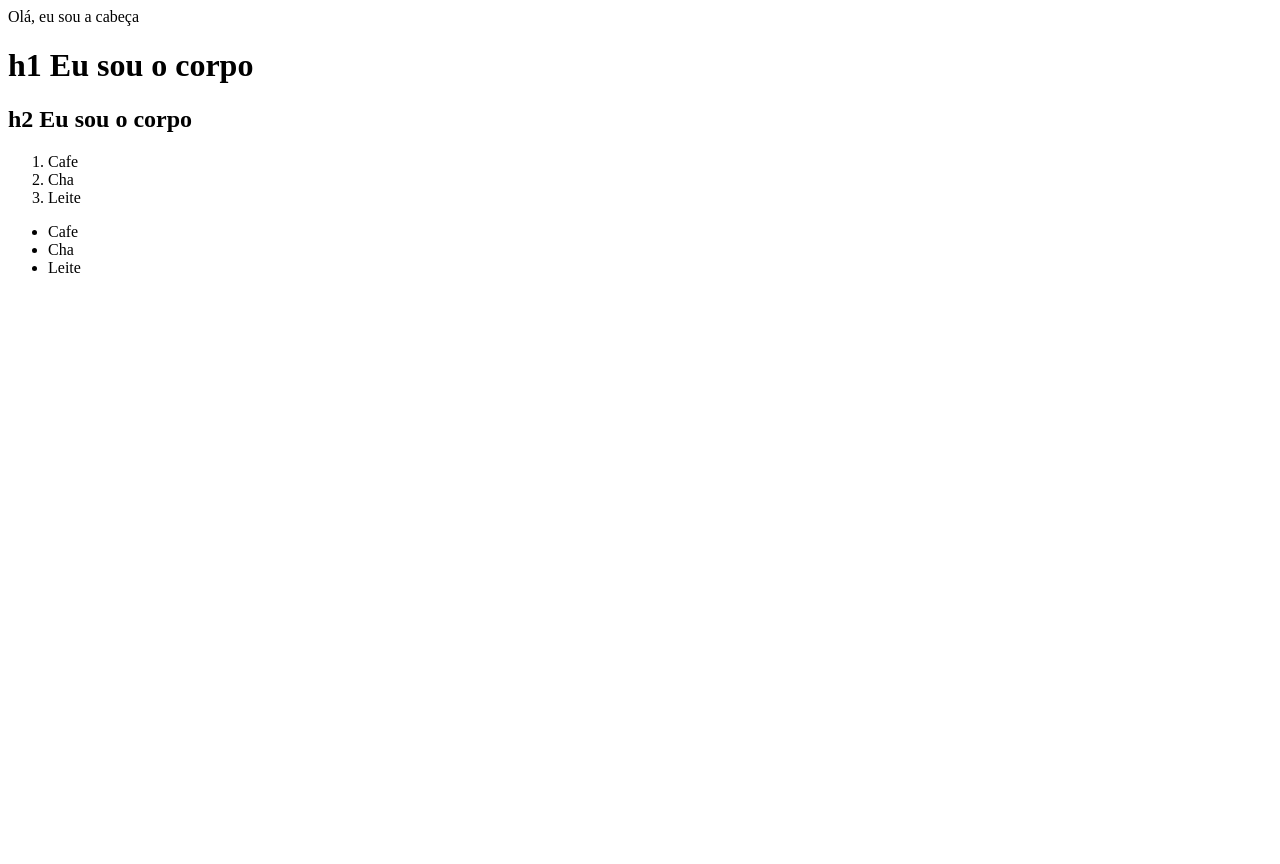
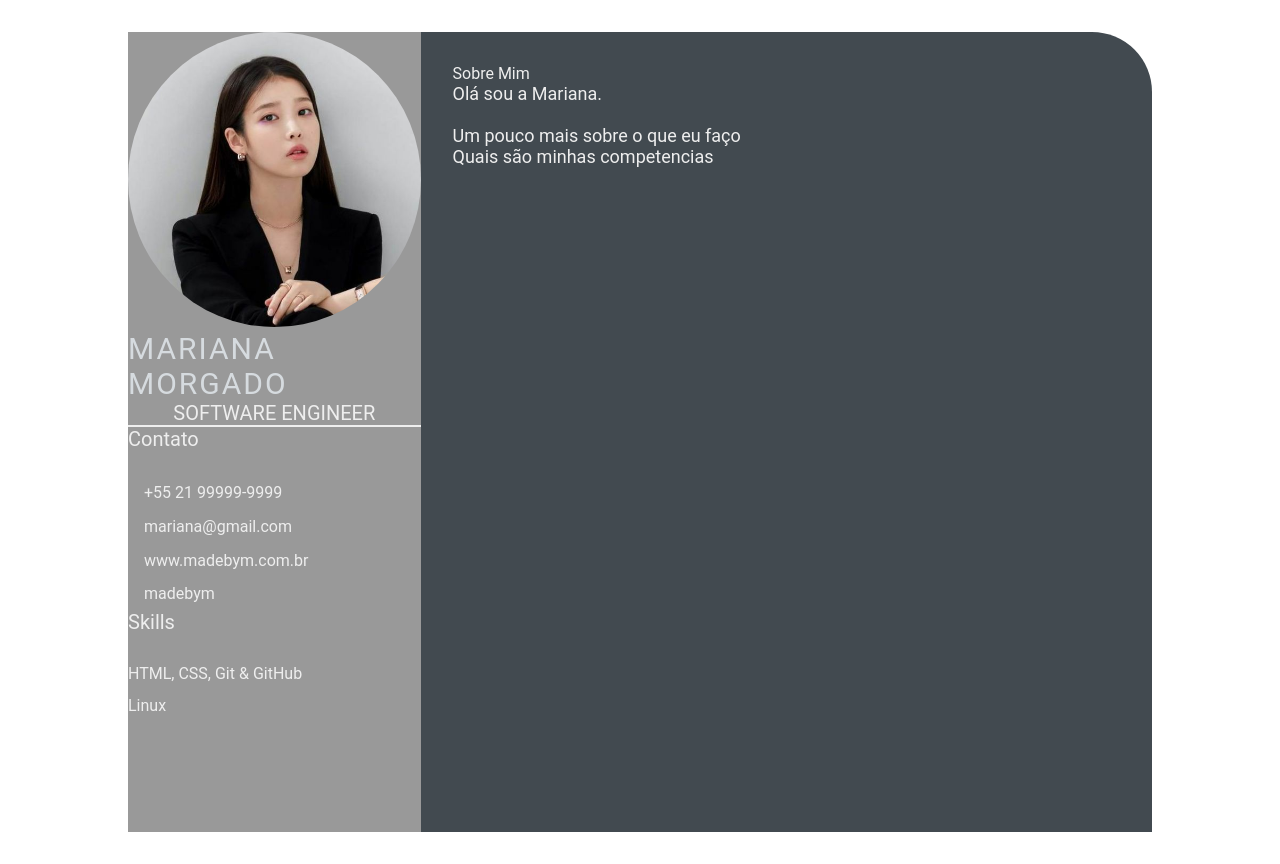
Before and after one commit to madebym/devweekgit.github.io, a plain HTML site: page index.html in a window 1280 px wide. Before the commit the page ends 800 px from the top, so only its background shows below. Drawn offline with Linux system fonts and the light colour scheme.

Commit message:
feature: add style.css & profile-image | updated index.html (#2)

```diff
--- a/index.html
+++ b/index.html
@@ -1,21 +1,52 @@
-<html>
-    <head>
-        <tittle>
-            Olá, eu sou a cabeça
-        </tittle>
-    </head>
-    <body>
-        <h1>h1 Eu sou o corpo</h1>
-        <h2>h2 Eu sou o corpo</h2>
-    </body>
-    <ol>
-        <li>Cafe</li>
-        <li>Cha</li>
-        <li>Leite</li>
-    </ol>
-    <ul>
-        <li>Cafe</li>
-        <li>Cha</li>
-        <li>Leite</li>
-    </ul>
+<!DOCTYPE html>
+<html lang="en">
+<head>
+    <meta charset="UTF-8">
+    <meta http-equiv="X-UA-Compatible" content="IE=edge">
+    <meta name="viewport" content="width=device-width, initial-scale=1.0">
+    <title>Mariana Morgado CV</title>
+
+    <link rel="stylesheet" href="style.css">
+</head>
+<body>
+    <main class="resume-contents">
+        <section class="left-section">
+            <section class="left-section-content">
+                <div class="profile">
+                    <img class="profile-image" src="img/profile-image.jpeg" alt="Profile image">
+                <p class="name">Mariana Morgado</p>
+                <p class="profession">Software Engineer</p>
+            </div>
+            <div class="contact-info">
+                <p class="left-title">Contato</p>
+                <ul>
+                    <li><i class="fa fa-phone"></i>+55 21 99999-9999</li>
+                    <li><i class="fa fa-envelope"></i>mariana@gmail.com</li>
+                    <li><i class="fa fa-globe"></i>www.madebym.com.br</li>
+                    <li><i class="fa fa-github"></i>madebym</li>
+                </ul>
+            </div>
+            <div class="skills">
+                <p class="left-title">Skills</p>
+                <ul>
+                    <li><p>HTML, CSS, Git & GitHub</p></li>
+                    <li><p>Linux</p></li>
+                </ul>
+            </div>
+            </section>
+            </section>
+            <section class="right-section">
+                <div class="right-section-contents">
+                    <section class="about gap">
+                        <div class="right-title">Sobre Mim</div>
+                        <p class="about-me-contents">
+                            Olá sou a Mariana.<br>
+                            <br> Um pouco mais sobre o que eu faço
+                            <br> Quais são minhas competencias
+                        </p>
+                    </section>
+                </div>
+            </section>
+    </main>
+</body>
 </html>
--- /dev/null
+++ b/style.css
@@ -0,0 +1,103 @@
+* {
+    margin: 0;
+    padding: 0;
+    box-sizing: border-box;
+    list-style: none;
+    font-family: 'Roboto', sans-serif;
+}
+
+.resume-contents {
+    min-height: 100vh;
+    width: 80%;
+    margin: 2rem auto;
+    display: grid;
+    grid-template-columns: repeat(7, 1fr);
+}
+
+.left-section {
+    grid-column: span 2;
+    height: 100%;
+    background-color: #999999;
+}
+
+.right-section {
+    grid-column: span 5;
+    height: 100%;
+    background-color: #424a50;
+    border-radius: 0px 60px 0px 0px;
+}
+
+.left-section-contents{
+    padding: 2rem 2rem;
+}
+
+.profile {
+    width: 100%;
+    border-bottom: 2px solid #eeeeee;
+}
+
+.profile .profile-image {
+    width: 100%;
+    border-radius: 100%;
+}
+
+.name {
+    color: #D6DBDF;
+    font-size: 30px;
+    letter-spacing: 2px;
+    text-transform: uppercase;
+}
+
+.profession {
+    color: #eeeeee;
+    font-size: 20px;
+    text-transform: uppercase;
+    text-align: center;
+}
+
+/* .contact-info { border-bottom: 2px solid #1B2631; } */
+.left-title {
+    color: #eeeeee;
+    font-size: 20px;
+}
+
+.contact-info ul {
+    padding-top: 1.5rem;
+}
+
+.contact-info ul li,
+.references ul li {
+    padding: .4rem 0;
+    color: #eeeeee;
+}
+
+.contact-info ul li i,
+.references ul li i {
+    padding-right: 1rem;
+    font-size: 18px;
+    color: #eeeeee;
+}
+
+.skills ul {
+    padding-top: 1.5rem;
+}
+.skills ul li p {
+    padding: .4rem 0;
+    color: #eeeeee;
+}
+
+.right-section-contents {
+    padding: 2rem 2rem;
+}
+
+.right-title {
+    color: #eeeeee;
+}
+
+.gap {
+    padding-bottom: 2rem;
+}
+.about-me-contents {
+    font-size: 18px;
+    color: #eeeeee;
+}
```
Also changed, not shown: img/profile-image.jpeg (added).
